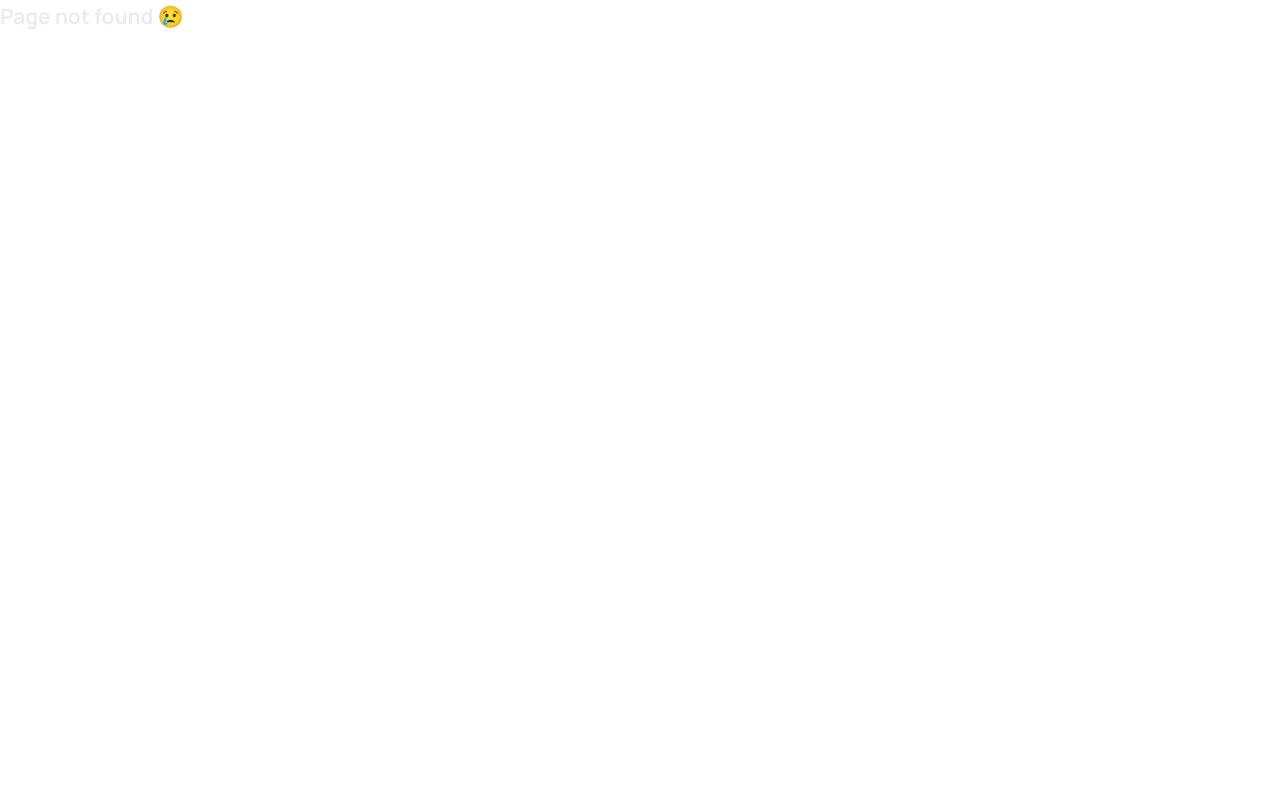
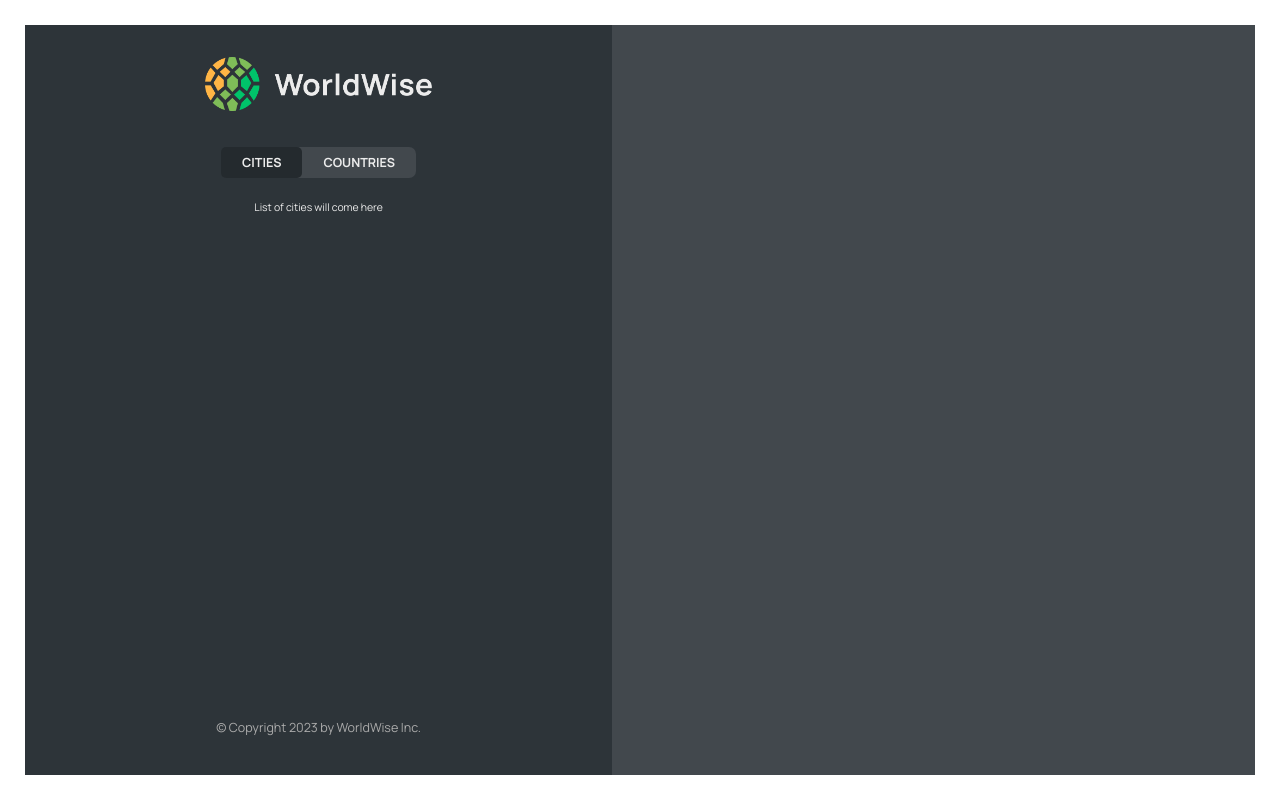
Before and after one commit to tejaswi0905/worldwise, a React (Vite) app in the folder worldwise/: page /app/cities in a window 1280 px wide. Before the commit this address had no page. Built offline with nearby package versions, Linux system fonts and the light colour scheme; data requests are answered from the project's data file.

Commit message:
create sidebar, fetch data from fake server

```diff
--- a/worldwise/package.json
+++ b/worldwise/package.json
@@ -7,9 +7,12 @@
     "dev": "vite",
     "build": "tsc && vite build",
     "lint": "eslint . --ext ts,tsx --report-unused-disable-directives --max-warnings 0",
-    "preview": "vite preview"
+    "preview": "vite preview",
+    "server": "json-server --watch data/cities.json --port 3000 -delay 500"
   },
   "dependencies": {
+    "@types/recoil": "^0.0.9",
+    "json-server": "^0.17.4",
     "react": "^18.2.0",
     "react-dom": "^18.2.0",
     "react-router-dom": "^6.16.0",
--- a/worldwise/src/App.tsx
+++ b/worldwise/src/App.tsx
@@ -6,21 +6,68 @@ import Login from "./pages/Login";
 import Pricing from "./pages/Pricing";
 import Product from "./pages/Product";
 import PageNotFound from "./pages/PageNotFound";
+import { cities } from "./store/atoms/cities";
+import { isLoading } from "./store/atoms/isLoading";
+import { CityData } from "./types.ts/CityTypes";
+
+import { RecoilRoot, useSetRecoilState, useRecoilValue } from "recoil";
+import { useEffect } from "react";
+const BASE_URL: string = "http://localhost:3000";
+
+function FetchCities(): JSX.Element {
+  const setCities = useSetRecoilState(cities);
+  const setIsLoading = useSetRecoilState(isLoading);
+
+  async function fetchCities() {
+    try {
+      setIsLoading(true);
+
+      const res = await fetch(`${BASE_URL}/cities`);
+      const data = await res.json();
+
+      setCities(data);
+    } catch {
+      alert("There was an error loading data...");
+    } finally {
+      setIsLoading(false);
+    }
+  }
+
+  console.log(useRecoilValue(cities));
+
+  useEffect(() => {
+    fetchCities();
+  }, []);
+
+  return <></>;
+}
 
 function App(): JSX.Element {
   return (
-    <>
+    <RecoilRoot>
+      <FetchCities></FetchCities>
       <BrowserRouter>
         <Routes>
           <Route path="/" element={<Homepage></Homepage>} />
-          <Route path="/app" element={<AppLayout></AppLayout>} />
+          <Route path="/app" element={<AppLayout></AppLayout>}>
+            <Route index element={<p>List of cities will come here</p>}></Route>
+            <Route
+              path="cities"
+              element={<p>List of cities will come here</p>}
+            ></Route>
+            <Route
+              path="countries"
+              element={<p>A list of countries will come here </p>}
+            ></Route>
+            <Route path="form" element={<p>Form will come here</p>}></Route>
+          </Route>
           <Route path="/login" element={<Login></Login>} />
           <Route path="/Pricing" element={<Pricing></Pricing>} />
           <Route path="/Products" element={<Product></Product>} />
           <Route path="*" element={<PageNotFound></PageNotFound>} />
         </Routes>
       </BrowserRouter>
-    </>
+    </RecoilRoot>
   );
 }
 
--- a/worldwise/src/components/AppNav.tsx
+++ b/worldwise/src/components/AppNav.tsx
@@ -1,9 +1,17 @@
+import { NavLink } from "react-router-dom";
 import styles from "./AppNav.module.css";
 
 function AppNav(): JSX.Element {
   return (
-    <div>
-      <h3 className={styles.nav}>App</h3>
+    <div className={styles.nav}>
+      <ul>
+        <li>
+          <NavLink to="cities">Cities</NavLink>
+        </li>
+        <li>
+          <NavLink to="countries">Countries</NavLink>
+        </li>
+      </ul>
     </div>
   );
 }
--- a/worldwise/src/components/Sidebar.tsx
+++ b/worldwise/src/components/Sidebar.tsx
@@ -1,3 +1,4 @@
+import { Outlet } from "react-router-dom";
 import AppNav from "./AppNav";
 import Logo from "./Logo";
 import styles from "./Sidebar.module.css";
@@ -8,7 +9,8 @@ function Sidebar(): JSX.Element {
       <Logo></Logo>
       <AppNav></AppNav>
 
-      <p>List of cities come here</p>
+      <Outlet></Outlet>
+
       <Footer></Footer>
     </div>
   );
--- /dev/null
+++ b/worldwise/src/store/atoms/cities.ts
@@ -0,0 +1,7 @@
+import { atom } from "recoil";
+import { CityData } from "../../types.ts/CityTypes";
+
+export const cities = atom<CityData[]>({
+  key: "cities",
+  default: [],
+});
--- /dev/null
+++ b/worldwise/src/store/atoms/isLoading.ts
@@ -0,0 +1,6 @@
+import { atom } from "recoil";
+
+export const isLoading = atom<boolean>({
+  key: "isLoading",
+  default: false,
+});
```
Also changed, not shown: worldwise/src/store/selectors/CityData.tsx (added, +12 -0 lines), worldwise/src/types.ts/CityTypes.ts (added), 1 other file (tests, documents, lock files or other folders).
